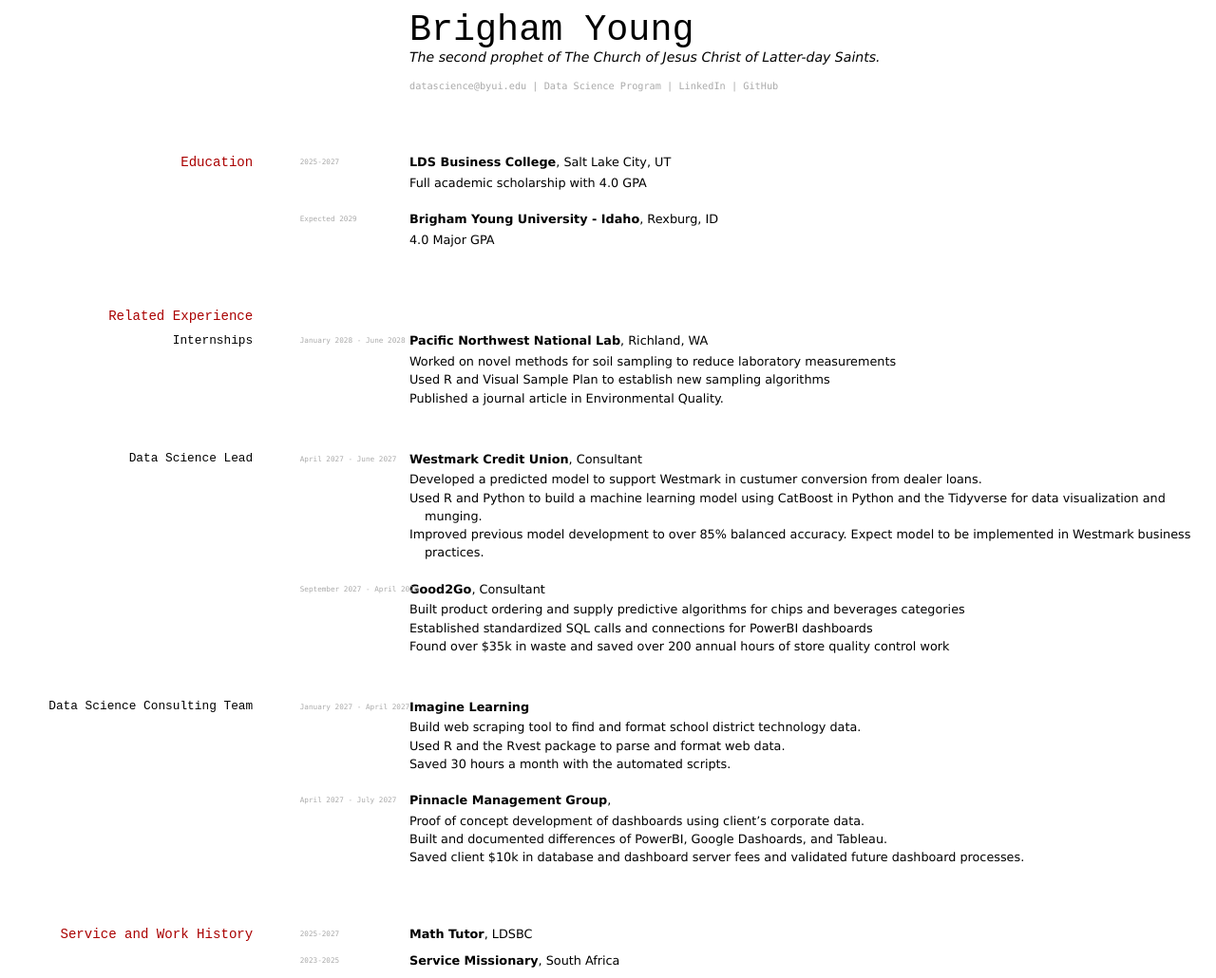
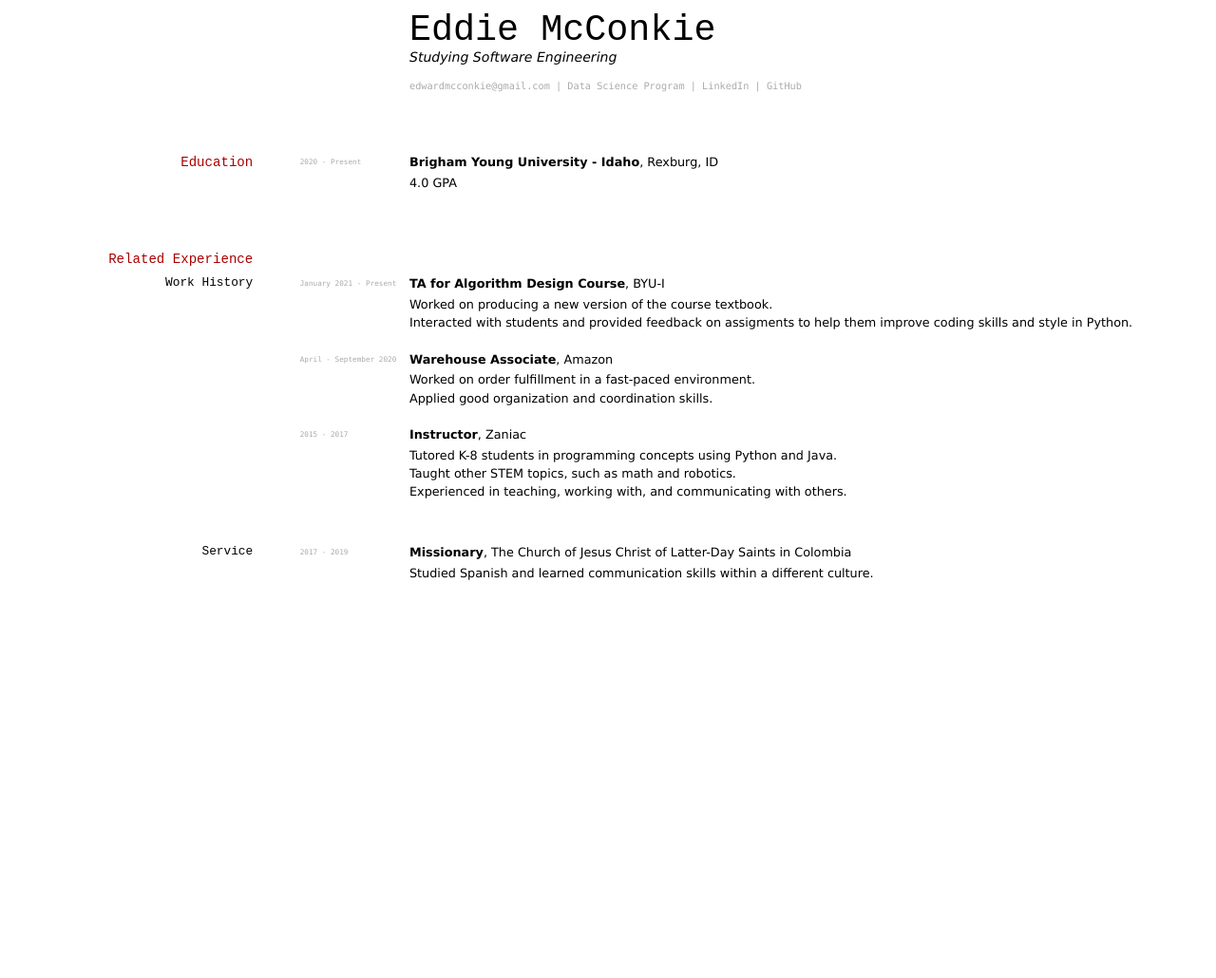
Before and after one commit to byuids-resumes/mcconkie_resume, a Jekyll site: the page built from docs/index.md, in a window 1280 px wide. Shown: the whole page at 95% size. Built offline with Jekyll 4.4.1, drawn with Linux system fonts in a browser that asks for light colours; after the commit the page ends 900 px from its top, so only the background shows below that.

Commit message:
Resume first draft

```diff
--- a/docs/index.md
+++ b/docs/index.md
@@ -1,87 +1,56 @@
 ---
 layout: cv
-title: Brigham Young's Resume
+title: Eddie McConkie's Resume
 ---
-# Brigham Young
-The second prophet of The Church of Jesus Christ of Latter-day Saints.
+# Eddie McConkie
+Studying Software Engineering
 
 <div id="webaddress">
-<a href="datascience@byui.edu">datascience@byui.edu</a>
+<a href="edwardmcconkie@gmail.com">edwardmcconkie@gmail.com</a>
 | <a href="https://byuidatascience.github.io/development.html">Data Science Program</a>
-| <a href="https://www.linkedin.com/groups/13537407/">LinkedIn</a>
-| <a href="https://github.com/byuids-resumes">GitHub</a>
+| <a href="https://www.linkedin.com/in/edward-mcconkie/">LinkedIn</a>
+| <a href="https://github.com/eddiemcconkie/">GitHub</a>
 </div>
 
 <!-- https://www.monique.tech/the-art-of-markdown -->
 
 ## Education
 
-`2025-2027`
-__LDS Business College__, Salt Lake City, UT
-
-- Full academic scholarship with 4.0 GPA
-
-`Expected 2029`
+`2020 - Present`
 __Brigham Young University - Idaho__, Rexburg, ID
-
-- 4.0 Major GPA
+- 4.0 GPA
 
 
 ## Related Experience
 
-### Internships
+### Work History
 
-`January 2028 - June 2028`
-__Pacific Northwest National Lab__, Richland, WA
+`January 2021 - Present`
+__TA for Algorithm Design Course__, BYU-I
 
-- Worked on novel methods for soil sampling to reduce laboratory measurements
-- Used R and Visual Sample Plan to establish new sampling algorithms
-- Published a journal article in Environmental Quality.
+- Worked on producing a new version of the course textbook.
+- Interacted with students and provided feedback on assigments to help them improve coding skills and style in Python.
 
-### Data Science Lead
+`April - September 2020`
+__Warehouse Associate__, Amazon
+- Worked on order fulfillment in a fast-paced environment.
+- Applied good organization and coordination skills.
 
-`April 2027 - June 2027`
-__Westmark Credit Union__, Consultant
+`2015 - 2017`
+__Instructor__, Zaniac
 
-- Developed a predicted model to support Westmark in custumer conversion from dealer loans.
-- Used R and Python to build a machine learning model using CatBoost in Python and the Tidyverse for data visualization and munging.
-- Improved previous model development to over 85% balanced accuracy. Expect model to be implemented in Westmark business practices.
-
-`September 2027 - April 2028`
-__Good2Go__, Consultant
-
-- Built product ordering and supply predictive algorithms for chips and beverages categories
-- Established standardized SQL calls and connections for PowerBI dashboards
-- Found over $35k in waste and saved over 200 annual hours of store quality control work
-
-### Data Science Consulting Team
-
-`January 2027 - April 2027`
-__Imagine Learning__
-
-- Build web scraping tool to find and format school district technology data.
-- Used R and the Rvest package to parse and format web data.
-- Saved 30 hours a month with the automated scripts.
-
-`April 2027 - July 2027`
-__Pinnacle Management Group__,
-
-- Proof of concept development of dashboards using client's corporate data.
-- Built and documented differences of PowerBI, Google Dashoards, and Tableau.
-- Saved client $10k in database and dashboard server fees and validated future dashboard processes.
+- Tutored K-8 students in programming concepts using Python and Java.
+- Taught other STEM topics, such as math and robotics.
+- Experienced in teaching, working with, and communicating with others.
 
 
-## Service and Work History
+### Service
 
-`2025-2027`
-__Math Tutor__, LDSBC
+`2017 - 2019`
+__Missionary__, The Church of Jesus Christ of Latter-Day Saints in Colombia
 
-
-`2023-2025`
-__Service Missionary__, South Africa
-
-
+- Studied Spanish and learned communication skills within a different culture.
 
 <!-- ### Footer
 
-Last updated: May 2013 -->
+Last updated: March 2021 -->
```
